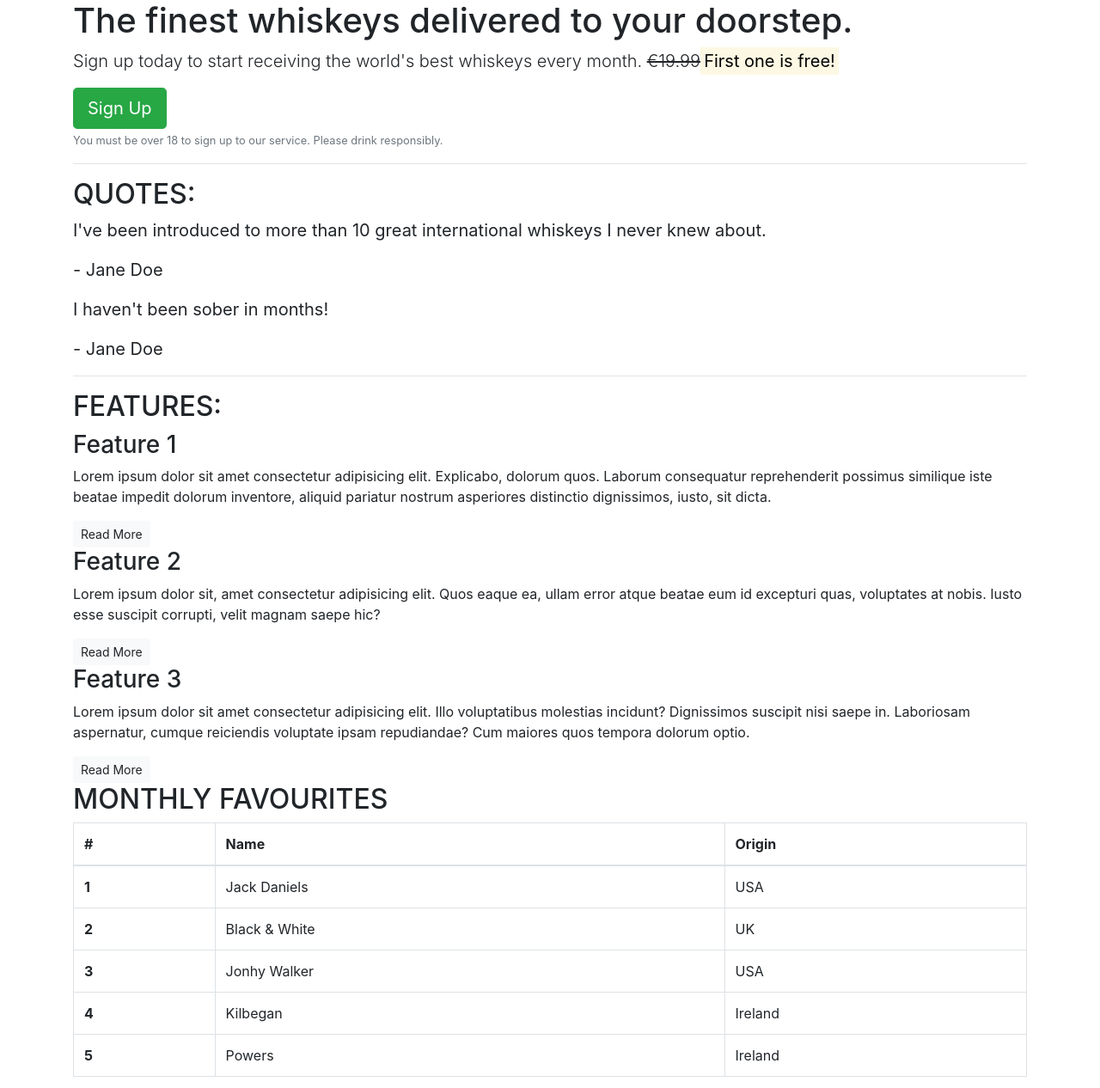
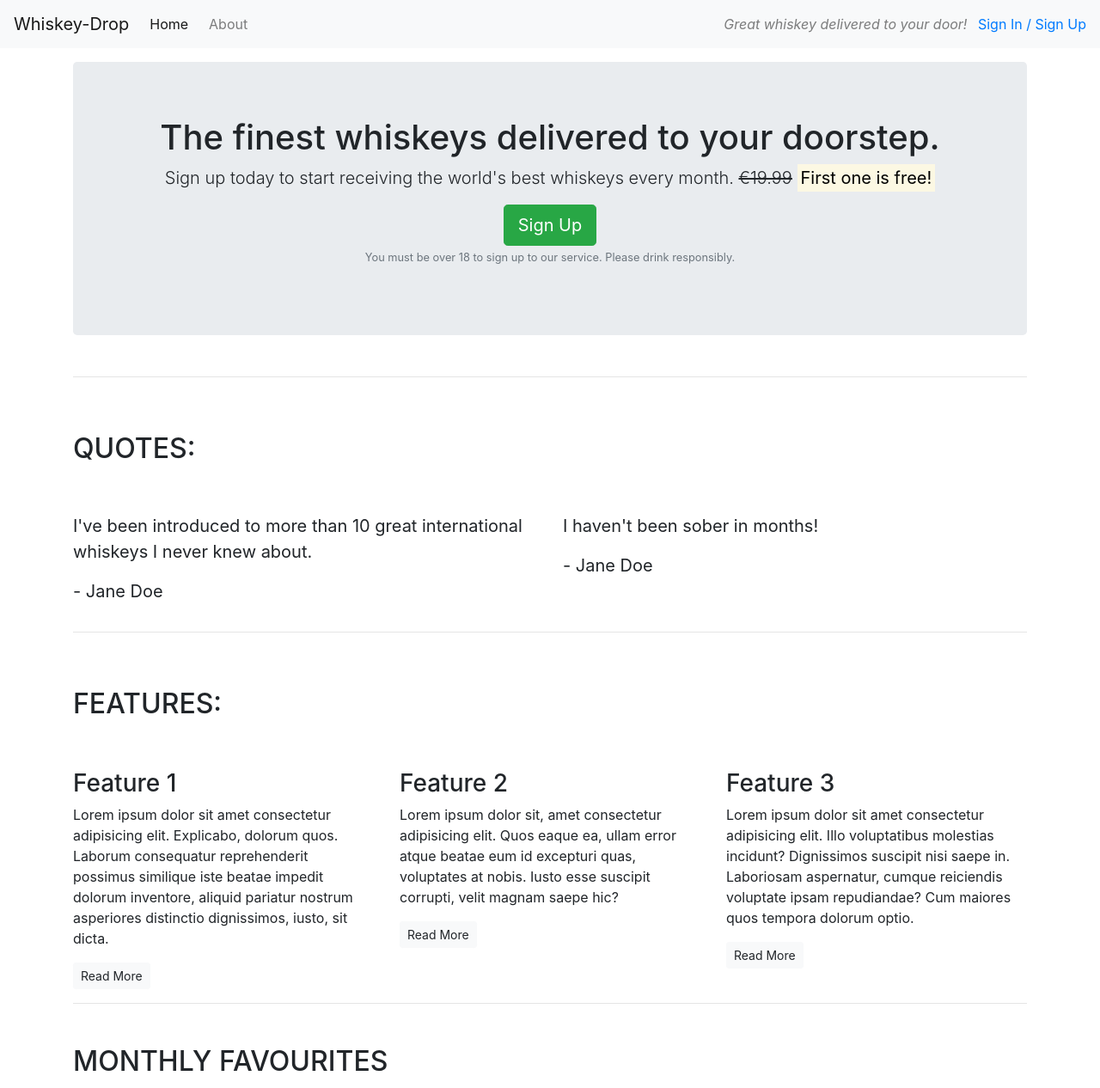
Before and after one commit to alchemist2016/Bootstrap_4.5, a plain HTML site: page index.html in a window 1280 px wide. Shown: the top 1266 px of the page at 86% size. Drawn offline with nearby package versions, Linux system fonts and the light colour scheme.

Commit message:
Added navbar and components

```diff
--- a/index.html
+++ b/index.html
@@ -10,64 +10,112 @@
 </head>
 
 <body>
-    <article class="container">
+    <nav class="navbar navbar-light bg-light navbar-expand-sm">
+        <a href="/" class="navbar-brand">Whiskey-Drop</a>
+        <ul class="navbar-nav mr-auto">
+            <li class="active nav-item mr-2"><a href="/" class="nav-link">Home</a></li>
+            <li class="nav-item mr-2"><a href="/about" class="nav-link">About</a></li>
+            <li class="nav-item mr-2 d-block d-sm-none"><a href="/login" class="nav-link">Sign In / Sign Up</a></li>
+        </ul>
+        <div class="d-none d-md-block">
+            <p class="navbar-text my-auto mr-2"><i>Great whiskey delivered to your door!</i></p>
+            <a href="/login">Sign In / Sign Up</a>
+        </div>
+    </nav>
+    <article class="container mt-3">
         <!-- Callout -->
-        <section class="callout">
+        <div class="row">
+            <div class="col-12">
+                <section class="callout jumbotron text-center">
                     <h1>The finest whiskeys delivered to your doorstep.</h1>
                     <p class="lead">Sign up today to start receiving the world's best whiskeys every month.
-                <s>€19.99</s><strong><mark>First one is free!</mark></strong></p>
+                        <s class="d-none d-sm-inline">€19.99</s>
+                        <span class="d-inline d-sm-none"><br></span>
+                        <strong><mark>First one is free!</mark></strong>
+                    </p>
                     <button class="btn btn-success btn-lg">Sign Up</button>
                     <p class="text-muted"><small>You must be over 18 to sign up to our service. Please drink
                             responsibly.</small></p>
                 </section>
+            </div>
+        </div>
         <!-- /.callout -->
         <hr>
 
         <!-- Quotes -->
         <section class="quotes">
+            <div class="row">
+                <div class="col-12 my-5">
                     <h2 class="text-uppercase">Quotes:</h2>
+                </div>
+            </div>
+            <div class="row">
+                <div class="col-12 col-md-6">
                     <blockquote class="blockquote">
                         <p>I've been introduced to more than 10 great international whiskeys I never knew about.</p>
                         <p>- Jane Doe</p>
                     </blockquote>
+                </div>
+                <div class="col-12 col-md-6">
                     <blockquote class="blockquote">
                         <p>I haven't been sober in months!</p>
                         <p>- Jane Doe</p>
                     </blockquote>
+                </div>
+            </div>
         </section>
         <!-- /.quotes  -->
         <hr>
 
         <!-- Features -->
         <section class="features">
+            <div class="row">
+                <div class="col-12 my-5">
                     <h2 class="text-uppercase">Features:</h2>
+                </div>
+            </div>
+            <div class="row">
+                <div class="col-12 col-md-6 col-lg-4">
                     <div class="feature">
                         <h3>Feature 1</h3>
-                <p>Lorem ipsum dolor sit amet consectetur adipisicing elit. Explicabo, dolorum quos. Laborum consequatur
-                    reprehenderit possimus similique iste beatae impedit dolorum inventore, aliquid pariatur nostrum
+                        <p>Lorem ipsum dolor sit amet consectetur adipisicing elit. Explicabo, dolorum quos. Laborum
+                            consequatur
+                            reprehenderit possimus similique iste beatae impedit dolorum inventore, aliquid pariatur
+                            nostrum
                             asperiores distinctio dignissimos, iusto, sit dicta.</p>
                         <a href="#" class="btn btn-sm btn-light">Read More</a>
                     </div>
+                </div>
+                <div class="col-12 col-md-6 col-lg-4">
                     <div class="feature">
                         <h3>Feature 2</h3>
-                <p>Lorem ipsum dolor sit, amet consectetur adipisicing elit. Quos eaque ea, ullam error atque beatae eum
-                    id excepturi quas, voluptates at nobis. Iusto esse suscipit corrupti, velit magnam saepe hic?</p>
+                        <p>Lorem ipsum dolor sit, amet consectetur adipisicing elit. Quos eaque ea, ullam error atque
+                            beatae
+                            eum
+                            id excepturi quas, voluptates at nobis. Iusto esse suscipit corrupti, velit magnam saepe
+                            hic?
+                        </p>
                         <a href="#" class="btn btn-sm btn-light">Read More</a>
                     </div>
+                </div>
+                <div class="col-12 d-md-none d-lg-block col-lg-4">
                     <div class="feature">
                         <h3>Feature 3</h3>
-                <p>Lorem ipsum dolor sit amet consectetur adipisicing elit. Illo voluptatibus molestias incidunt?
+                        <p>Lorem ipsum dolor sit amet consectetur adipisicing elit. Illo voluptatibus molestias
+                            incidunt?
                             Dignissimos suscipit nisi saepe in. Laboriosam aspernatur, cumque reiciendis voluptate ipsam
                             repudiandae? Cum maiores quos tempora dolorum optio.</p>
                         <a href="#" class="btn btn-sm btn-light">Read More</a>
                     </div>
-
+                </div>
+            </div>
+        </section>
+        <hr>
         <!-- /.features  -->
-        </section>
 
         <!-- Monthly Favourites -->
         <section class="favourites">
-            <h2 class="text-uppercase">Monthly Favourites</h2>
+            <h2 class="text-uppercase my-5">Monthly Favourites</h2>
             <table class="table table-bordered">
                 <thead>
                     <tr>
```
Lines whose indentation alone changed are shown as unchanged.
